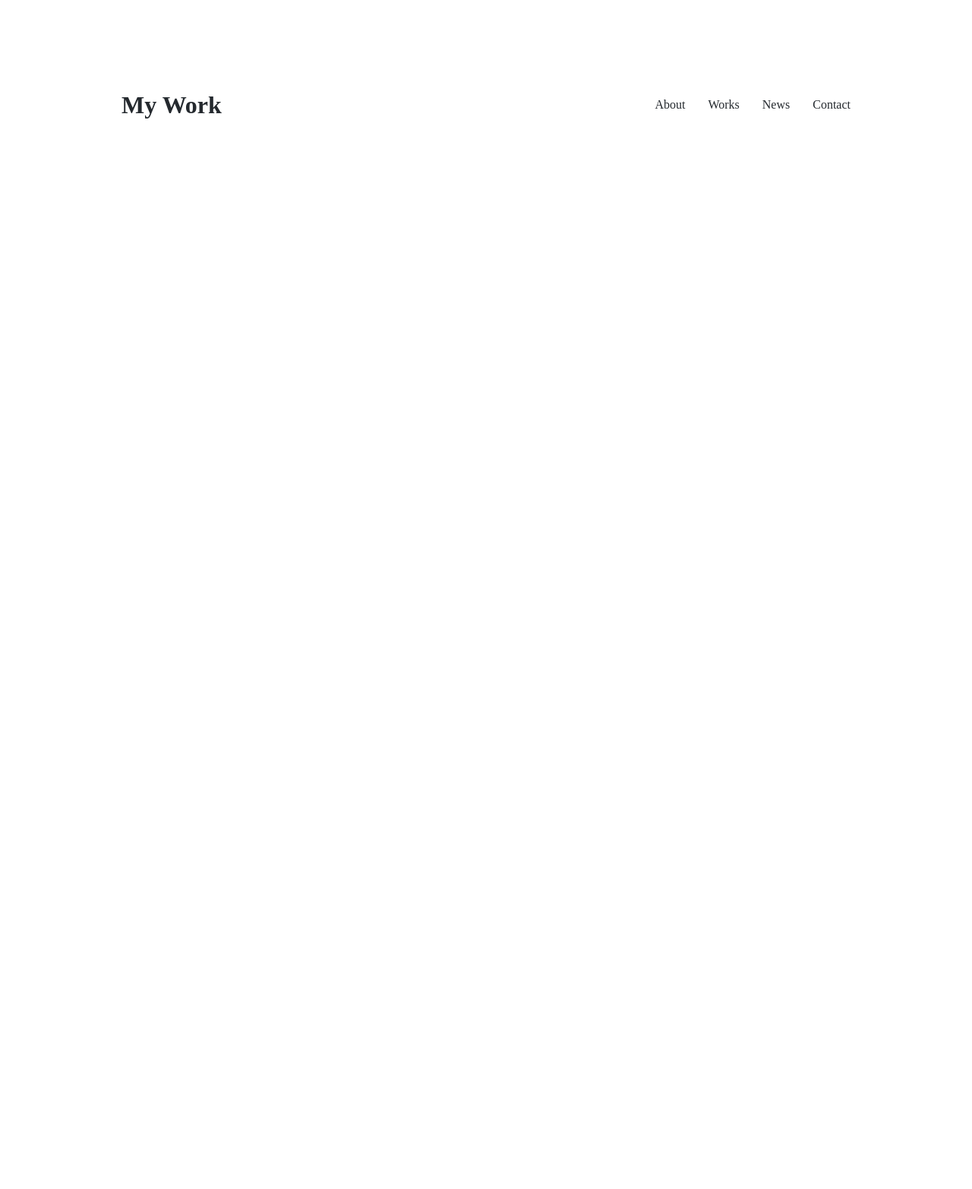
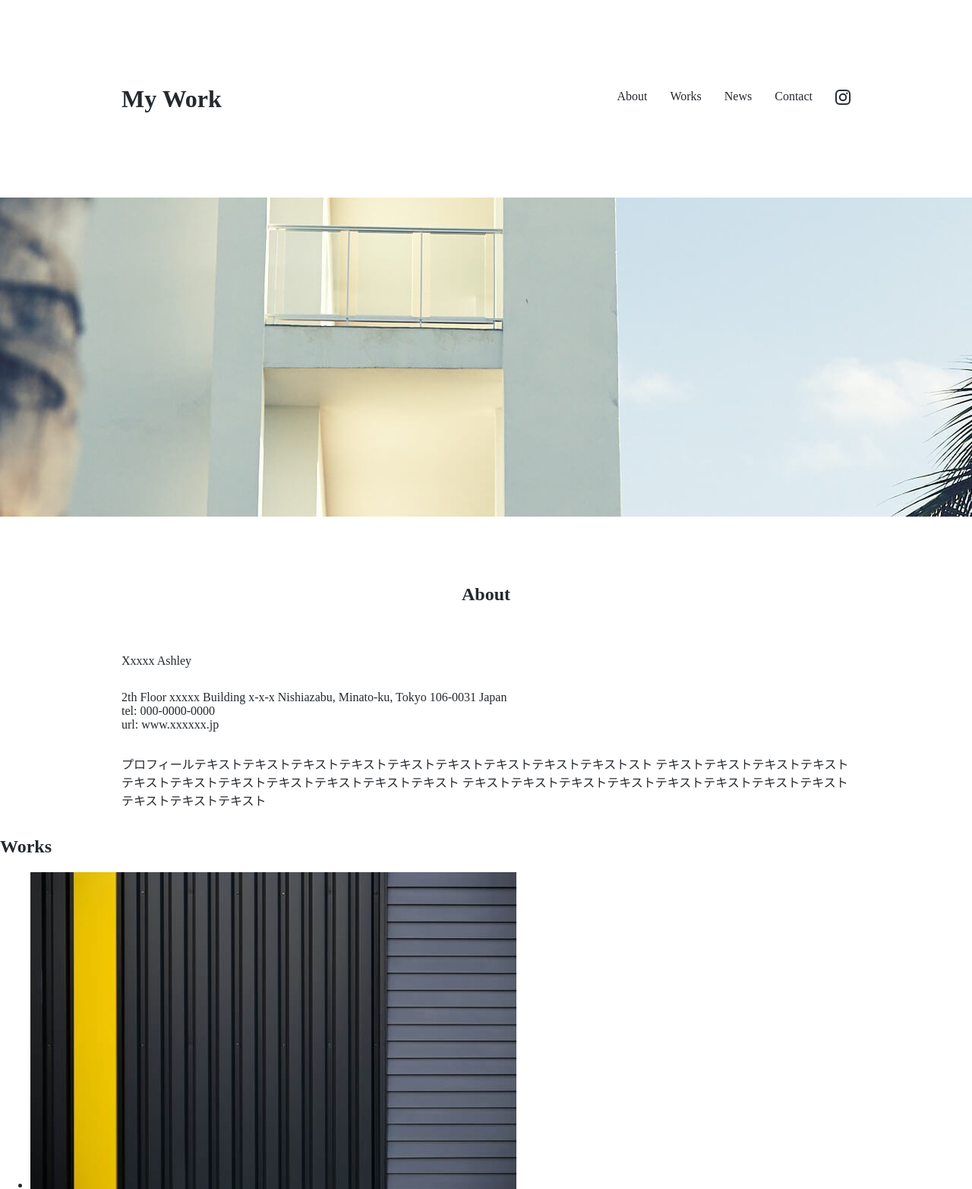
Before and after one commit to kamegoro/cloud-friendly-site, a website: page index.html in a window 1280 px wide. Shown: the top 1565 px of the page at 76% size. Before the commit the page ends 800 px from the top, so only its background shows below. Drawn offline with Linux system fonts and the light colour scheme.

Commit message:
add: about section

```diff
--- a/css/style.css
+++ b/css/style.css
@@ -1,4 +1,5 @@
 body {
+  margin: 0;
   color: #24292e;
 }
 
@@ -6,6 +7,8 @@ a {
   color: #24292e;
   text-decoration: none;
 }
+
+/* header */
 
 header {
   display: flex;
@@ -20,6 +23,7 @@ header > div {
   align-items: center;
   justify-content: space-between;
   width: 960px;
+  padding: 0 4%;
 }
 
 header > div > ul {
@@ -31,6 +35,44 @@ header > div > ul > li {
   list-style: none;
 }
 
+.insta-icon {
+  width: 20px;
+  max-width: 100%;
+}
+
 header > div > ul > li > a:hover {
   opacity: 0.6;
 }
+
+/* main */
+.firstview {
+  width: 100%;
+  max-width: 1920px;
+  height: 420px;
+  object-fit: cover;
+}
+
+/* about */
+.about {
+  display: flex;
+  justify-content: center;
+  padding: 0 4%;
+  margin-top: 65px;
+}
+
+.container {
+  max-width: 960px;
+}
+
+.about h2 {
+  margin-bottom: 65px;
+  text-align: center;
+}
+
+.about__container--name {
+  margin-bottom: 30px;
+}
+
+.about__container--profile {
+  margin-top: 30px;
+}
--- a/index.html
+++ b/index.html
@@ -2,7 +2,7 @@
 <html>
   <head>
     <meta charset="UTF-8" />
-    <title>はじめてのHTML</title>
+    <title>My Work</title>
     <link
       rel="stylesheet"
       href="css/style.css"
@@ -27,8 +27,76 @@
           <li>
             <a href="#contact">Contact</a>
           </li>
+          <li>
+            <a href="https://www.instagram.com/">
+              <img
+                class="insta-icon"
+                src="images/header__camera-icon.png"
+              />
+            </a>
+          </li>
         </ul>
       </div>
     </header>
+
+    <main>
+      <section>
+        <img
+          class="firstview"
+          src="images/firstview.jpg"
+        />
+      </section>
+
+      <section class="about">
+        <div class="container">
+          <h2>About</h2>
+          <p class="about__container--name">Xxxxx Ashley</p>
+          <p>
+            2th Floor xxxxx Building x-x-x Nishiazabu, Minato-ku, Tokyo 106-0031 Japan<br />
+            tel: 000-0000-0000<br />
+            url: www.xxxxxx.jp<br />
+          </p>
+          <p class="about__container--profile">
+            プロフィールテキストテキストテキストテキストテキストテキストテキストテキストテキストスト
+            テキストテキストテキストテキストテキストテキストテキストテキストテキストテキストテキスト
+            テキストテキストテキストテキストテキストテキストテキストテキストテキストテキストテキスト
+          </p>
+        </div>
+      </section>
+
+      <h2>Works</h2>
+      <ul>
+        <li>
+          <img src="images/works__1.jpg" />
+        </li>
+        <li>
+          <img src="images/works__2.jpg" />
+        </li>
+        <li>
+          <img src="images/works__3.jpg" />
+        </li>
+        <li>
+          <img src="images/works__4.jpg" />
+        </li>
+        <li>
+          <img src="images/works__5.jpg" />
+        </li>
+        <li>
+          <img src="images/works__6.jpg" />
+        </li>
+      </ul>
+      <h2>News</h2>
+      <h2>Contact</h2>
+      <p>NAME</p>
+      <input type="text" />
+      <p>E-MAIL</p>
+      <input type="text" />
+      <p>MESSAGE</p>
+      <textarea></textarea>
+    </main>
+
+    <footer>
+      <p>© 2020 My Work</p>
+    </footer>
   </body>
 </html>
```
Also changed, not shown: images/firstview.jpg (renamed from images/mainvisual-pc.jpg), images/header__camera-icon.png (renamed from images/icon-instagram.png), images/works__1.jpg (renamed from images/works1.jpg), images/works__2.jpg (renamed from images/works2.jpg), images/works__3.jpg (renamed from images/works3.jpg), images/works__4.jpg (renamed from images/works4.jpg), images/works__5.jpg (renamed from images/works5.jpg), images/works__6.jpg (renamed from images/works6.jpg).
